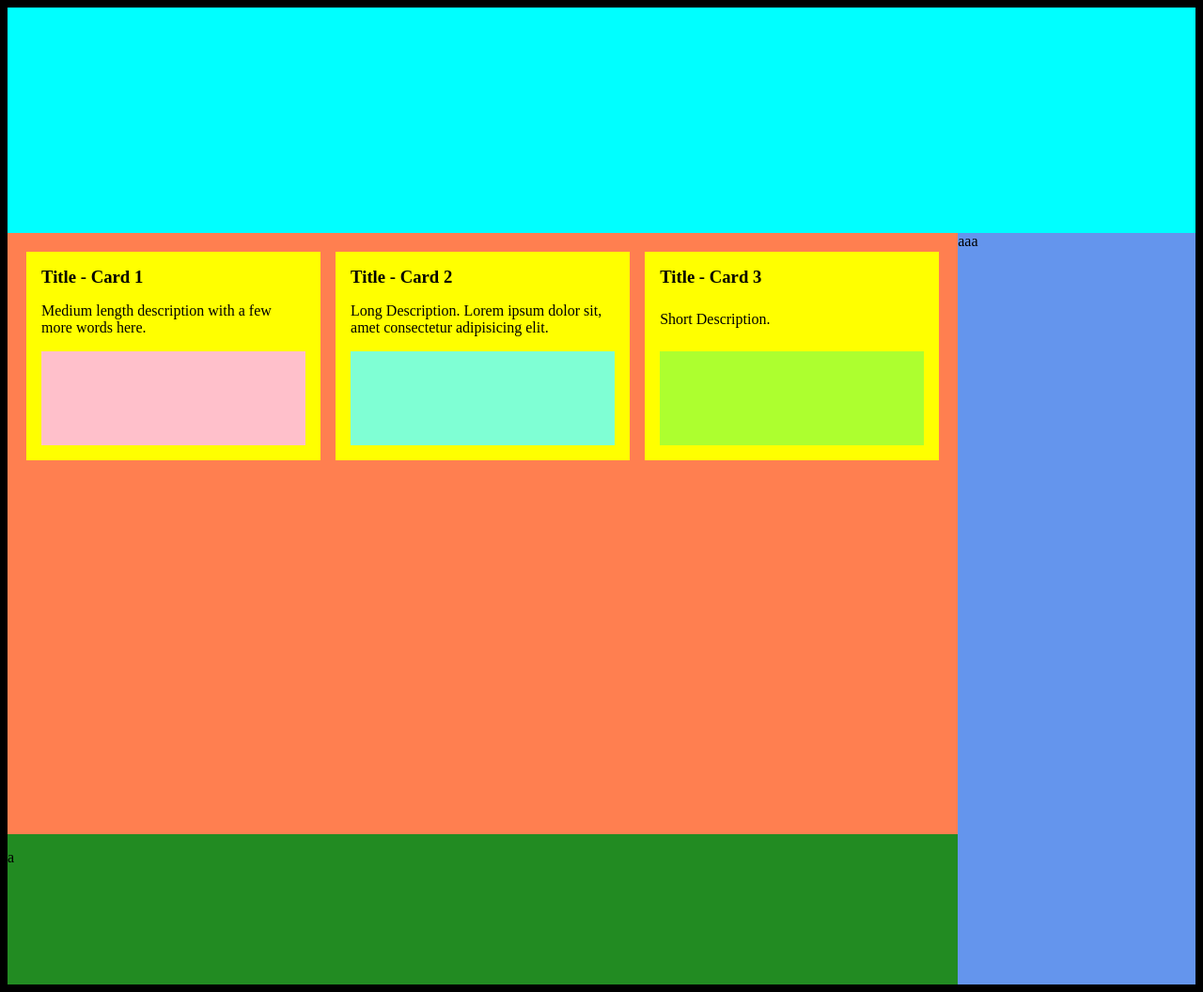
After one commit to ArinoMarino/terminoppgave, a PHP site: page /home.html in a window 1280 px wide. The commit adds this page. Shown: the whole page at 94% size. Run offline with PHP 8.4, Linux system fonts and the light colour scheme.

Commit message:
CSS/Dokument mappe + hjemmeside

```diff
--- a/authentication.php
+++ b/authentication.php
@@ -18,7 +18,7 @@ echo $sql;
 
         if($count == 1){
             echo "<h1><center> Gaming </center></h1>";
-            include 'game.html';
+            include 'home.html';
 
         }
         else{
--- /dev/null
+++ b/css/homestyle.css
@@ -0,0 +1,69 @@
+body {
+    background-color: black;
+}
+
+.grid {
+    display: grid;
+    grid-template-columns: repeat(2, 1fr) 0.5fr;
+    grid-template-rows: 1.5fr repeat(5, 1fr);
+    grid-column-gap: 0px;
+    grid-row-gap: 0px;
+    }
+
+    .header {
+        grid-area: 1 / 1 / 2 / 6;
+        background-color: aqua;
+    }
+    .main {
+        grid-area: 2 / 1 / 6 / 3;
+        background-color: coral;
+    }
+    .sidebar {
+        grid-area: 2 / 3 / 7 / 4;
+        background-color: cornflowerblue;
+        height: 100vh;
+     }
+    .footer {
+        grid-area: 6 / 1 / 7 / 3;
+        background-color:forestgreen;
+    }
+
+     .parent {
+        height: auto;
+        display: grid;
+        grid-gap: 1rem;
+        grid-template-columns: repeat(3, 1fr);
+        margin: 20px;
+      }
+
+       .visual {
+        height: 100px;
+        width: 100%;
+      }
+
+       .card {
+        display: flex;
+        flex-direction: column;
+        padding: 1rem;
+        justify-content: space-between;
+      }
+
+       h3 {
+        margin: 0
+      }
+
+      .yellow {
+          background-color: yellow;
+      }
+
+      .pink {
+          background-color: pink;
+      }
+
+      .green {
+          background-color: greenyellow;
+      }
+
+      .blue {
+          background-color: aquamarine;
+      }
--- a/game.html
+++ b/game.html
@@ -5,7 +5,7 @@
     <meta charset="UTF-8">
     <meta http-equiv="X-UA-Compatible" content="IE=edge">
     <meta name="viewport" content="width=device-width, initial-scale=1.0">
-    <link rel="stylesheet" href="style.css">
+    <link rel="stylesheet" href="css/style.css">
 
     <title>Game</title>
 </head>
--- /dev/null
+++ b/home.html
@@ -0,0 +1,44 @@
+<!DOCTYPE html>
+<html lang="en">
+<head>
+    <meta charset="UTF-8">
+    <meta http-equiv="X-UA-Compatible" content="IE=edge">
+    <meta name="viewport" content="width=device-width, initial-scale=1.0">
+    <title>Desktop</title>
+    <link rel="stylesheet" href="css/homestyle.css">
+</head>
+<body>
+        <div class="grid">
+            <div class="header"> <!-- Title heading, osv-->
+
+            </div>
+
+            <div class="main">
+                <div class="parent white">
+                    <div class="card yellow">
+                      <h3>Title - Card 1</h3>
+                      <p contenteditable>Medium length description with a few more words here.</p>
+                      <div class="visual pink"></div>
+                    </div>
+                    <div class="card yellow">
+                      <h3>Title - Card 2</h3>
+                      <p contenteditable>Long Description. Lorem ipsum dolor sit, amet consectetur adipisicing elit.</p>
+                      <div class="visual blue"></div>
+                    </div>
+                    <div class="card yellow">
+                      <h3>Title - Card 3</h3>
+                      <p contenteditable>Short Description.</p>
+                      <div class="visual green"></div>
+                    </div>
+                  </div>
+
+            </div>
+            <div class="sidebar"> <!--Meny og info?-->
+aaa
+            </div>
+            <div class="footer">
+<p>a</p>
+            </div>
+            </div>
+</body>
+</html>
```
Also changed, not shown: css/style.css (renamed from style.css).
